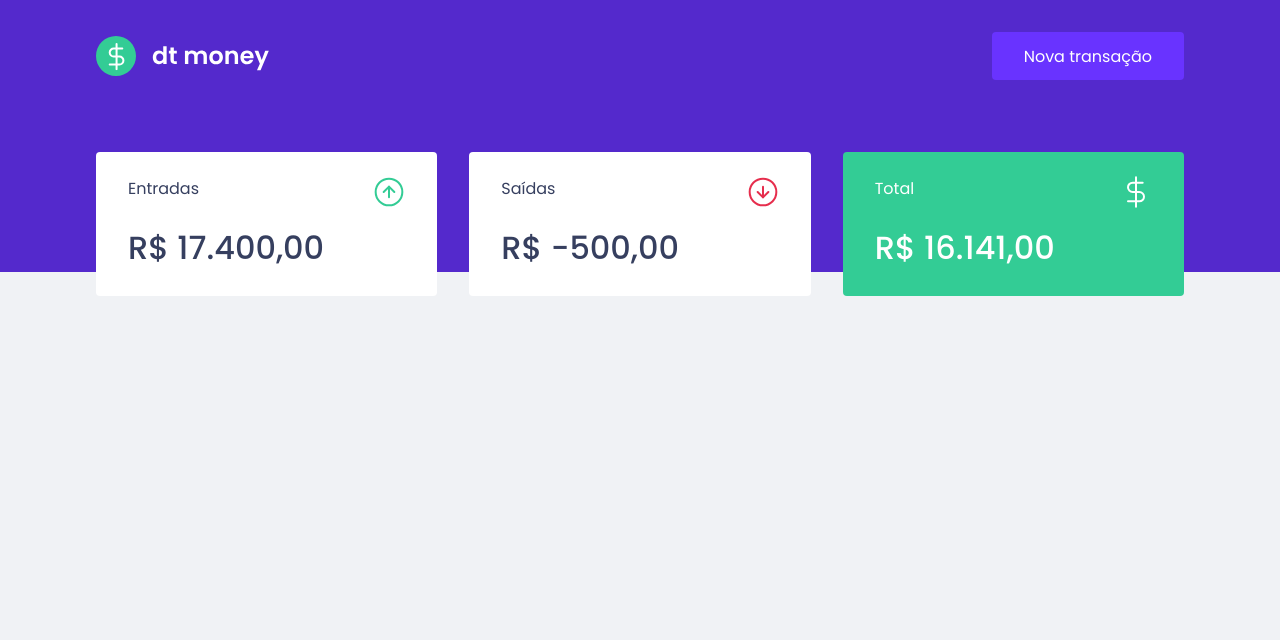
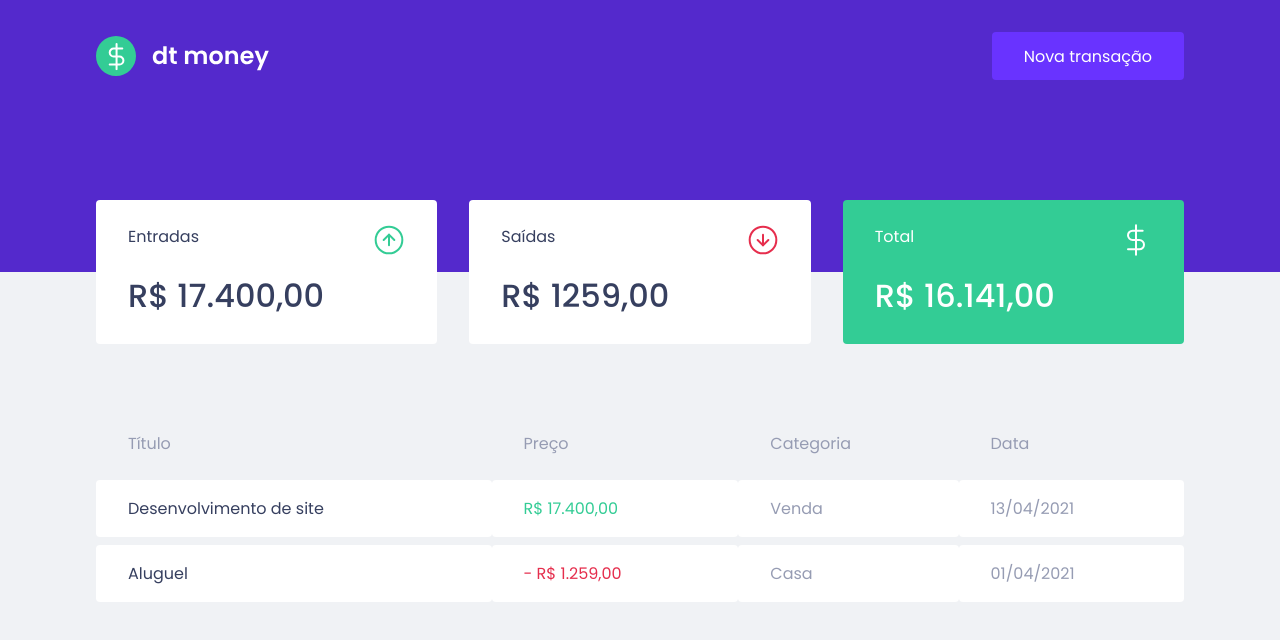
Before and after one commit to GuilhermeMacielJs/ignite_trilha_react, a React (Create React App) app in the folder aulas/dtmoney/: page / in a window 1280 px wide. Shown: the top 640 px of the page. Built offline with nearby package versions, Linux system fonts and the light colour scheme.

Commit message:
Criação e estilização do componente TransactionsTable.
O que aprendi:

Utilizar border-spacing e técnicas para estilizar e estruturar uma tabela.

```diff
--- a/aulas/dtmoney/src/components/Dashboard/index.tsx
+++ b/aulas/dtmoney/src/components/Dashboard/index.tsx
@@ -1,10 +1,12 @@
 import { Summary } from "../Summary";
 import { Container } from "./style";
+import { TransactionsTable } from "../TransactionsTable/index";
 
 export function Dashboard(){
     return (
         <Container>
             <Summary />
+            <TransactionsTable />
         </Container>
     )
 }
--- a/aulas/dtmoney/src/components/Summary/index.tsx
+++ b/aulas/dtmoney/src/components/Summary/index.tsx
@@ -19,7 +19,7 @@ export function Summary() {
                 <p>Saídas</p>
                 <img src={outcomeImg} alt="saídas"/>
             </header>
-                <strong>R$ -500,00</strong>
+                <strong>R$ 1259,00</strong>
         </div>
         <div>
             <header>
--- a/aulas/dtmoney/src/components/Summary/style.ts
+++ b/aulas/dtmoney/src/components/Summary/style.ts
@@ -4,7 +4,7 @@ export const Container = styled.div`
     display: grid;
     grid-template-columns: repeat(3, 1fr);
     gap: 2rem;
-    margin-top: -10rem;
+    margin-top: -7rem;
 
     div{
         background-color: var(--shape);
--- /dev/null
+++ b/aulas/dtmoney/src/components/TransactionsTable/index.tsx
@@ -0,0 +1,32 @@
+import { Container } from "./styles";
+
+export function TransactionsTable(){
+    return(
+        <Container>
+            <table>
+                <thead>
+                    <tr>
+                        <th>Título</th>
+                        <th>Preço</th>
+                        <th>Categoria</th>
+                        <th>Data</th>
+                    </tr>
+                </thead>
+                <tbody>
+                    <tr>
+                        <td>Desenvolvimento de site</td>
+                        <td className="deposit">R$ 17.400,00</td>
+                        <td>Venda</td>
+                        <td>13/04/2021</td>
+                    </tr>
+                    <tr>
+                        <td>Aluguel</td>
+                        <td className="withdraw">- R$ 1.259,00</td>
+                        <td>Casa</td>
+                        <td>01/04/2021</td>
+                    </tr>
+                </tbody>
+            </table>
+        </Container>
+    )
+}
--- /dev/null
+++ b/aulas/dtmoney/src/components/TransactionsTable/styles.ts
@@ -0,0 +1,40 @@
+import styled from 'styled-components';
+
+export const Container = styled.div`
+    margin-top:4rem;
+    table{
+        width:100%;
+        border-spacing: 0 0.5rem
+    }
+
+    th{
+        color: var(--text-body);
+        font-weight: 400;
+        font-size: 1rem;
+
+        text-align:left;
+        padding: 1rem 2rem;
+        line-height: 1.5rem;
+    }
+
+    td{
+        color: var(--text-body);
+        background: var(--shape);
+
+        padding: 1rem 2rem;
+        border: 0;
+        border-radius: 0.25rem;
+
+        &:first-child{
+            color: var(--text-title);
+        }
+
+        &.deposit{
+            color: var(--green);
+        }
+
+        &.withdraw{
+            color: var(--red);
+        }
+    }
+`;
```
